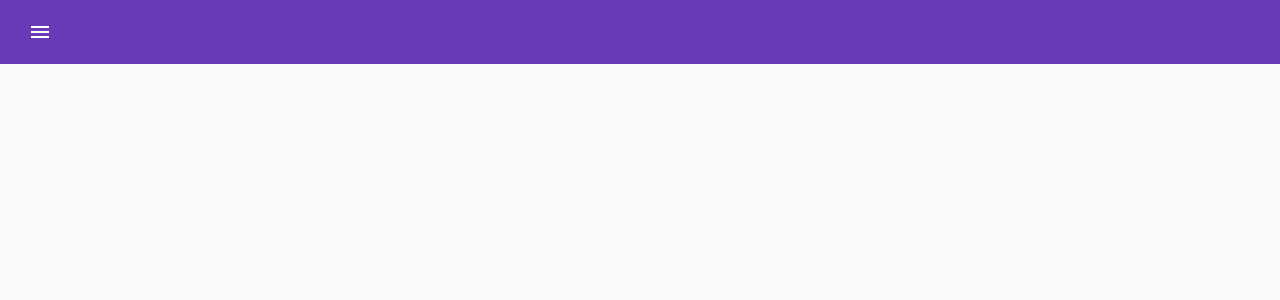
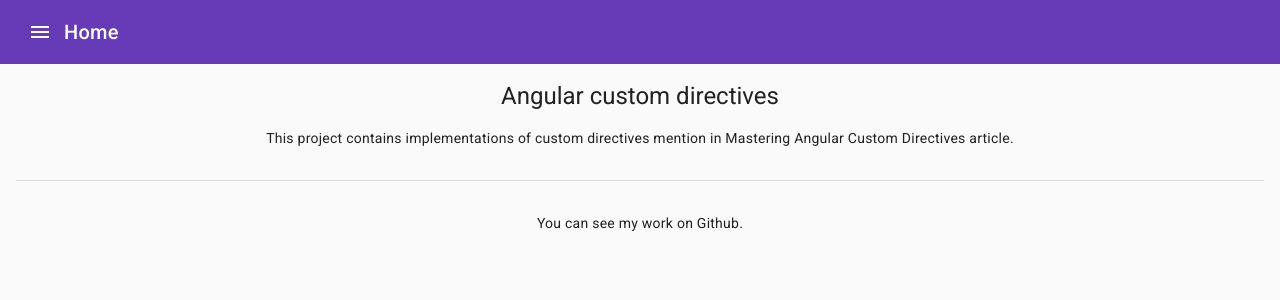
Before and after one commit to TomikxDDD/angular-directives, an Angular app: page / in a window 1280 px wide. Shown: the top 300 px of the page. Built offline with nearby package versions, Linux system fonts and the light colour scheme.

Commit message:
feat: Added home page

```diff
--- a/src/app/app.routes.ts
+++ b/src/app/app.routes.ts
@@ -9,6 +9,7 @@ import { Confirmation07Component } from './pages/confirmation-07/confirmation-07
 import { InfiniteScroll08Component } from './pages/infinite-scroll-08/infinite-scroll-08.component';
 import { HighlightText09Component } from './pages/highlight-text-09/highlight-text-09.component';
 import { Responsive10Component } from './pages/responsive-10/responsive-10.component';
+import { HomeComponent } from './pages/home/home.component';
 
 type RouteRaw = {
   path: string;
@@ -19,6 +20,11 @@ type RouteRaw = {
 };
 
 export const routesRaw: RouteRaw[] = [
+  {
+    path: '',
+    label: 'Home',
+    component: HomeComponent,
+  },
   {
     path: '01-password-validation',
     label: '01 - Password Validation',
--- /dev/null
+++ b/src/app/pages/home/home.component.html
@@ -0,0 +1,21 @@
+<section class="text-center">
+  <h1 class="my-8">Angular custom directives</h1>
+  <p>
+    This project contains implementations of custom directives mention in
+    <a
+      href="https://blog.stackademic.com/mastering-angular-custom-directives-a-comprehensive-guide-with-15-real-world-examples-2023-a1d4645c4a0f"
+      target="_blank"
+      rel=" noreferrer noopener"
+      >Mastering Angular Custom Directives</a
+    >
+    article.
+  </p>
+  <div class="my-8 text-center">
+    <mat-divider></mat-divider>
+  </div>
+  <div class="my-8 text-center">
+    <p>
+      You can see my work on <a href="https://github.com/TomikxDDD">Github</a>.
+    </p>
+  </div>
+</section>
```
Also changed, not shown: src/app/pages/home/home.component.ts (added, +11 -0 lines), src/app/pages/home/home.component.scss (added), 1 other file (tests, documents, lock files or other folders).
